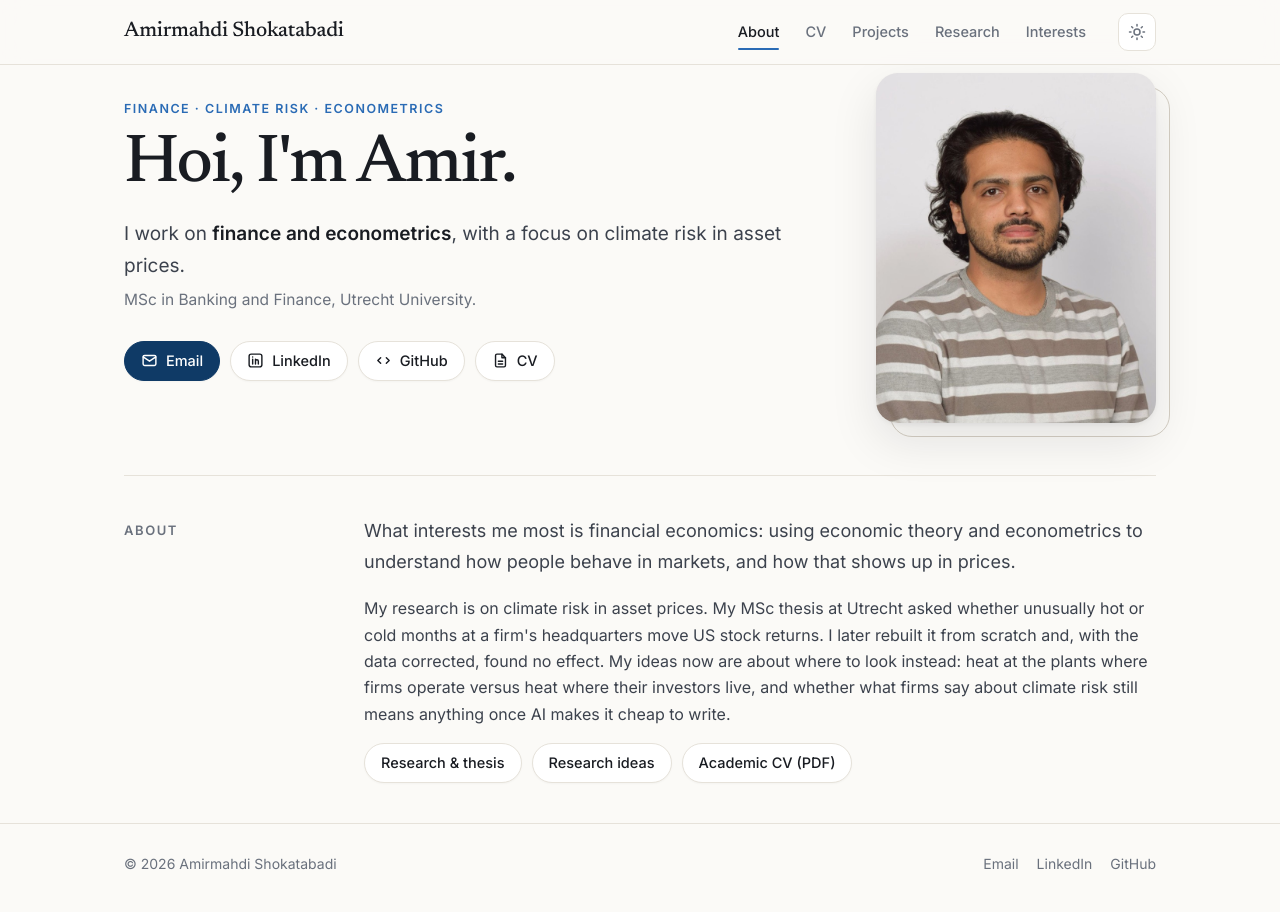
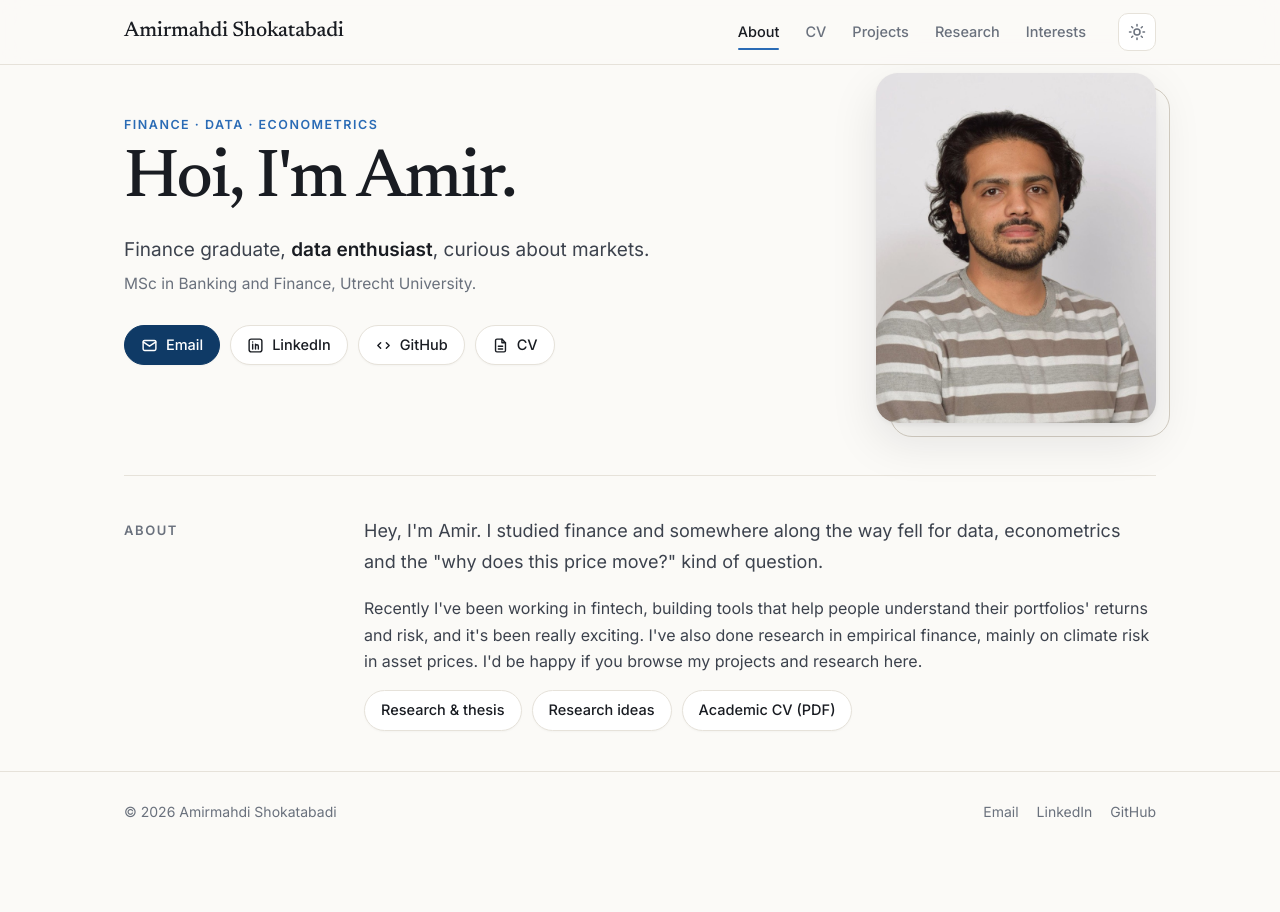
Before and after one commit to Amir-Shokat/Amir-Shokat.github.io, a Jekyll site: the page built from index.html, in a window 1280 px wide. Built offline with Jekyll 4.4.1, drawn with Linux system fonts in a browser that asks for light colours.

Commit message:
Use a casual, general intro on the homepage
Co-Authored-By: Claude Opus 5.5 <noreply@anthropic.com>

```diff
--- a/index.html
+++ b/index.html
@@ -4,9 +4,9 @@ title: Home
 ---
 <section class="hero">
   <div>
-    <p class="eyebrow">Finance · Climate risk · Econometrics</p>
+    <p class="eyebrow">Finance · Data · Econometrics</p>
     <h1>Hoi, I'm Amir.</h1>
-    <p class="role">I work on <strong>finance and econometrics</strong>, with a focus on climate risk in asset prices.</p>
+    <p class="role">Finance graduate, <strong>data enthusiast</strong>, curious about markets.</p>
     <p class="sub">MSc in Banking and Finance, Utrecht University.</p>
     <p class="links">
       <a class="btn primary" href="mailto:{{ site.email }}"><svg viewBox="0 0 24 24" fill="none" stroke="currentColor" stroke-width="2" stroke-linecap="round" stroke-linejoin="round" aria-hidden="true"><rect x="3" y="5" width="18" height="14" rx="2"/><path d="m3 7 9 6 9-6"/></svg>Email</a>
@@ -21,13 +21,11 @@ title: Home
 <section class="section">
   <div class="section-label"><h2>About</h2></div>
   <div>
-    <p class="lead">What interests me most is financial economics: using economic theory and econometrics to understand how people behave in markets,
-      and how that shows up in prices.</p>
-    <p>My research is on climate risk in asset prices. My MSc thesis at Utrecht asked whether unusually hot or
-      cold months at a firm's headquarters move US stock returns. I later rebuilt it from scratch and, with the
-      data corrected, found no effect. My ideas now are about where to look instead: heat at the plants where
-      firms operate versus heat where their investors live, and whether what firms say about climate risk still
-      means anything once AI makes it cheap to write.</p>
+    <p class="lead">Hey, I'm Amir. I studied finance and somewhere along the way fell for data, econometrics and the
+      "why does this price move?" kind of question.</p>
+    <p>Recently I've been working in fintech, building tools that help people understand their portfolios' returns
+      and risk, and it's been really exciting. I've also done research in empirical finance, mainly on climate risk
+      in asset prices. I'd be happy if you browse my projects and research here.</p>
     <p class="links">
       <a class="btn" href="{{ '/research/' | relative_url }}">Research &amp; thesis</a>
       <a class="btn" href="{{ '/research/ideas/' | relative_url }}">Research ideas</a>
```
